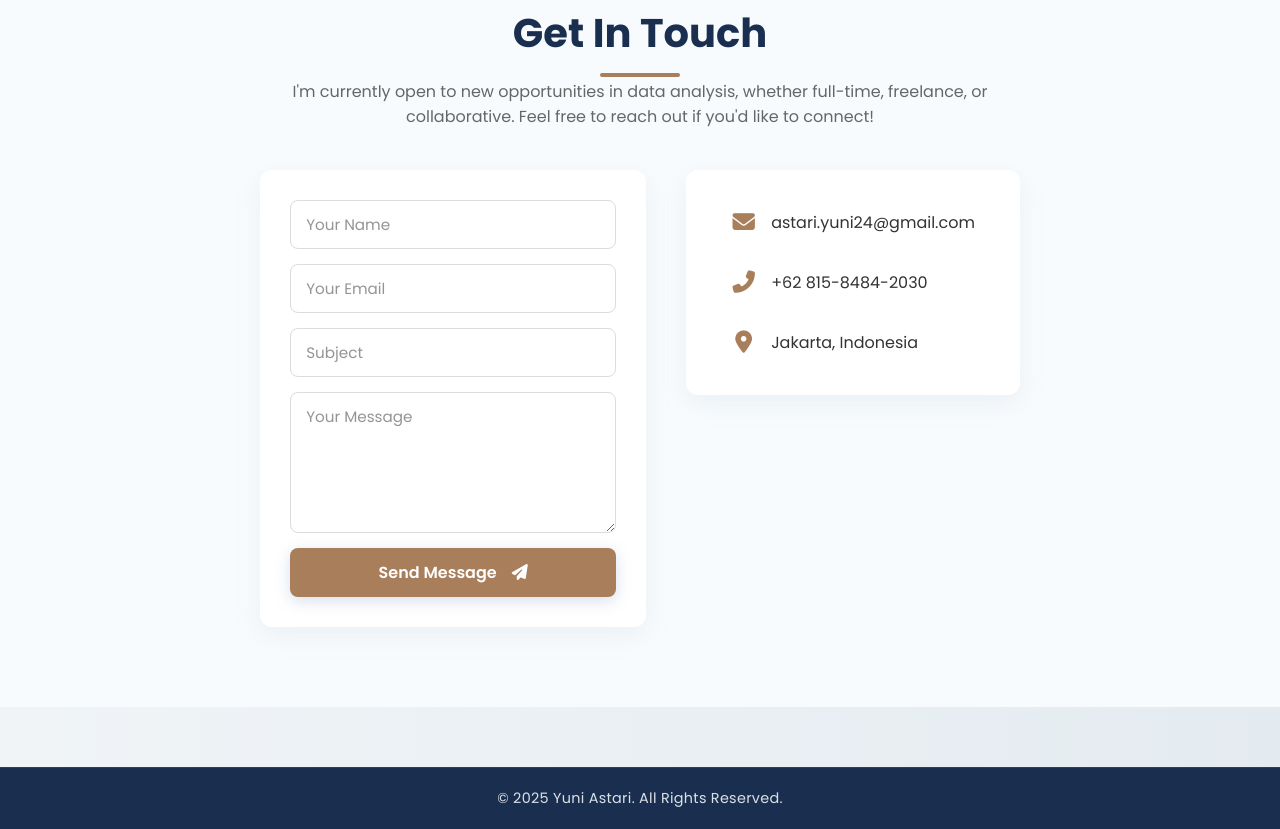
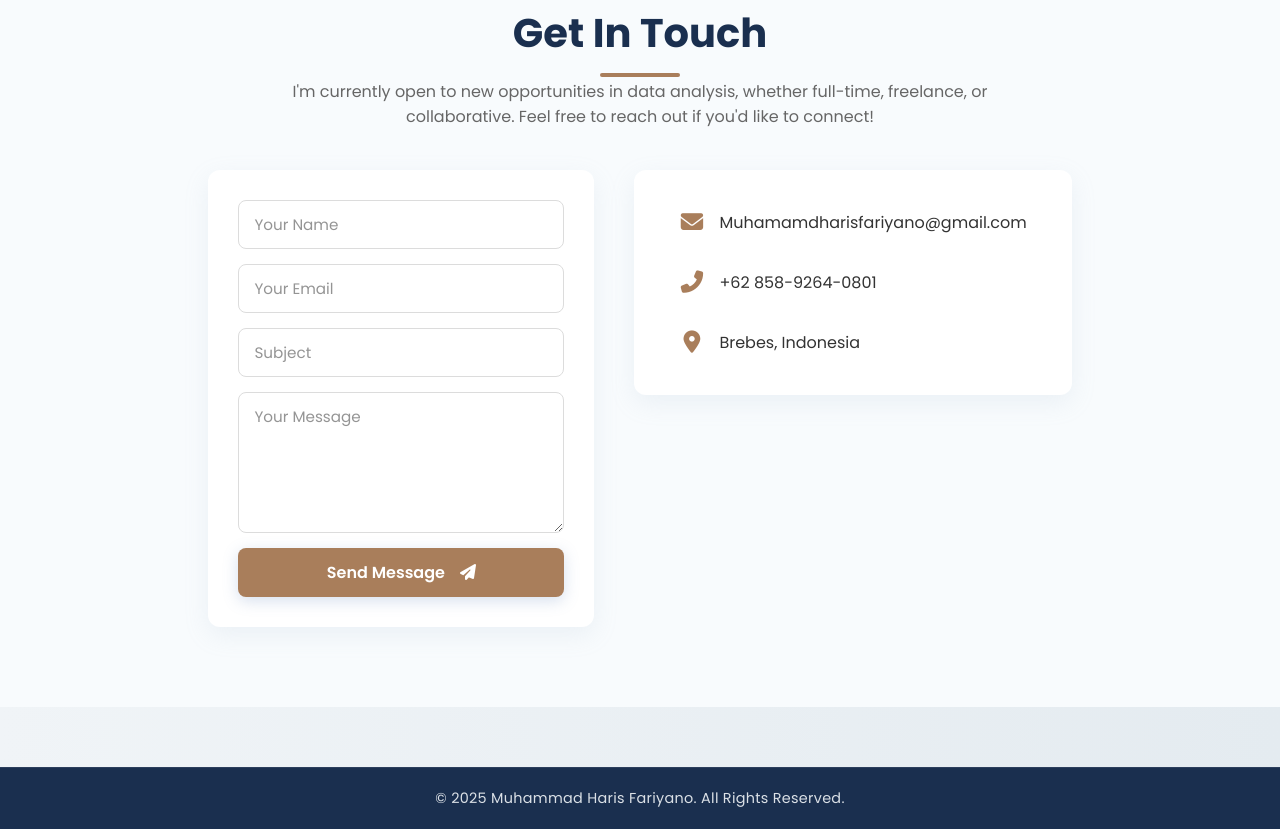
Before and after one commit to harisfariyano/harisfariyano.github.io, a plain HTML site: page index.html in a window 1280 px wide. Shown: the part 6231-7060 px from the top of the page. Drawn offline with nearby package versions, Linux system fonts and the light colour scheme.

Commit message:
update I&S
update I&S

```diff
--- a/index.html
+++ b/index.html
@@ -834,22 +834,22 @@
         <div class="contact-info-wrapper" data-aos="fade-left" data-aos-delay="500">
             <div class="info-item">
                 <i class="fas fa-envelope contact-icon"></i>
-                <a href="mailto:astari.yuni24@gmail.com">astari.yuni24@gmail.com</a>
+                <a href="mailto:Muhamamdharisfariyano@gmail.com">Muhamamdharisfariyano@gmail.com</a>
             </div>
             <div class="info-item">
                 <i class="fas fa-phone-alt contact-icon"></i>
-                <a href="https://wa.me/6281584842030" target="_blank">+62 815-8484-2030</a>
+                <a href="https://wa.me/6285892640801" target="_blank">+62 858-9264-0801</a>
             </div>
             <div class="info-item">
                 <i class="fas fa-map-marker-alt contact-icon"></i>
-                <span>Jakarta, Indonesia</span>
+                <span>Brebes, Indonesia</span>
             </div>
         </div>
     </div>
     </section>
 
     <footer class="simple-footer">
-    <p>&copy; 2025 Yuni Astari. All Rights Reserved.</p>
+    <p>&copy; 2025 Muhammad Haris Fariyano. All Rights Reserved.</p>
     </footer>
 
     <script src="https://unpkg.com/aos@next/dist/aos.js"></script>
--- a/style.css
+++ b/style.css
@@ -171,7 +171,7 @@ nav {
     left: 0;
     width: 100%;
     height: 100vh; /* Full viewport height */
-    background-color: rgba(95, 133, 187, 0.95);
+    background-color: #a97e5bb3;
     display: flex;
     justify-content: center;
     align-items: center;
```
